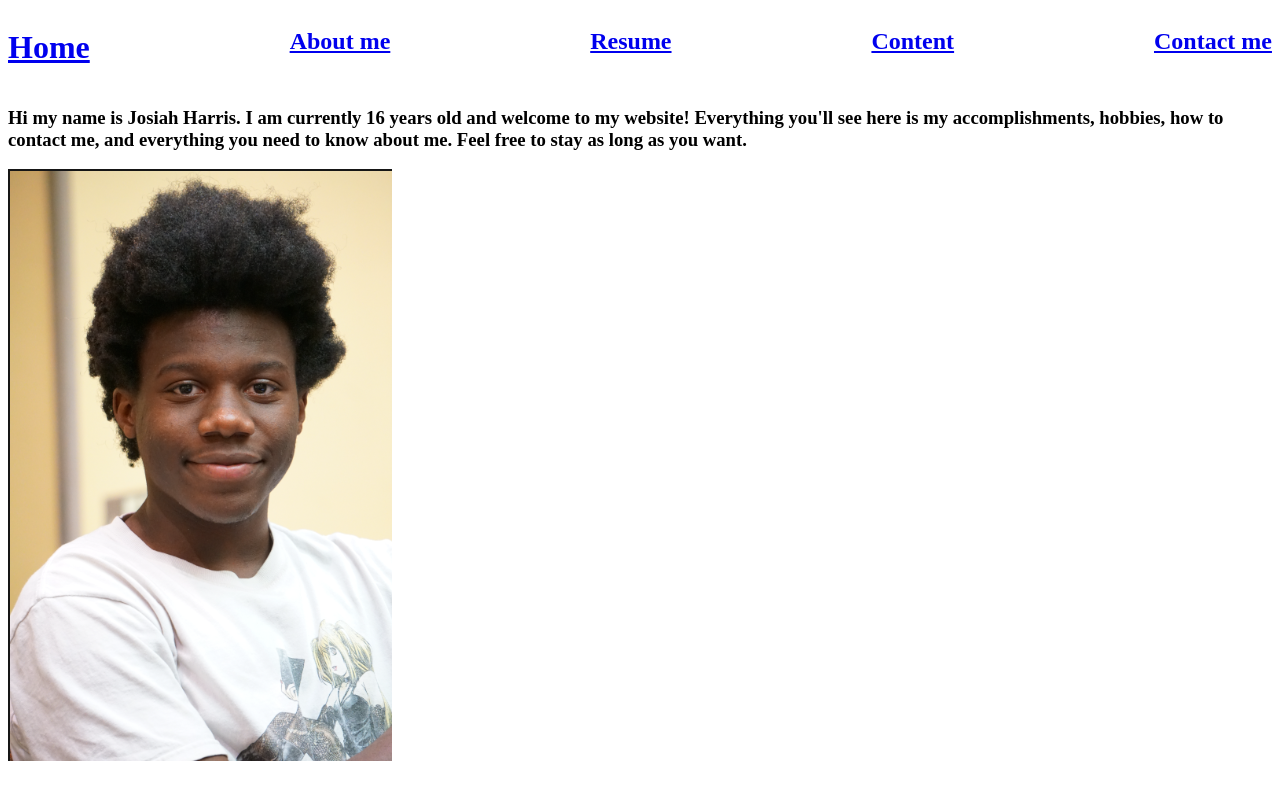
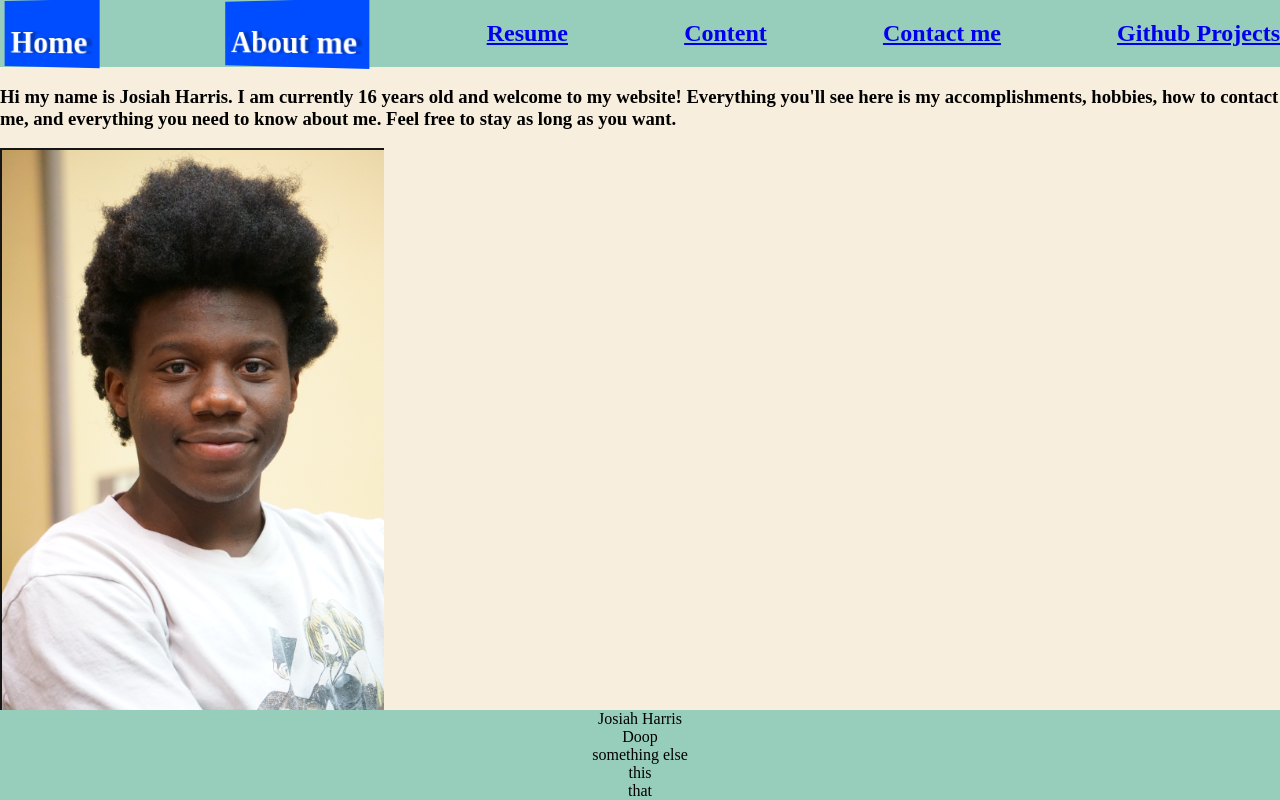
Before and after one commit to saltywoodchucksk8r/Josiahs-place-or-something, a plain HTML site: page index.html in a window 1280 px wide. Drawn offline with Linux system fonts and the light colour scheme.

Commit message:
GOT IT (thank you mr fast)

```diff
--- a/index.html
+++ b/index.html
@@ -8,19 +8,36 @@
     <link rel="stylesheet" href="style.css">
 </head>
 
-<body>
-    <header>
-        <a href="index.html"><h1>Home<br></h1></a>
-        <a href="abt-me.html"><h2>About me</h2></a>
-        <a href="resume.html"><h2>Resume</h2></a>
-        <a href="content.html"><h2>Content</h2></a>
-        <a href="contacts.html"><h2>Contact me</h2></a>
+<body class="home">
+
+    <header class="homet">
+
+        <a href="index.html" class="button-92">
+            <span>Home</span>
+        </a>
+        <a href="abt-me.html" class="button-92"> <span>About me</span></a>
+
+        <a href="resume.html">
+            <h2>Resume</h2>
+        </a>
+        <a href="content.html">
+            <h2>Content</h2>
+        </a>
+        <a href="contacts.html">
+            <h2>Contact me</h2>
+        </a>
+        <a href="github-projects.html">
+            <h2>Github Projects</h2>
+        </a>
+
     </header>
     <h3>Hi my name is Josiah Harris. I am currently 16 years old and welcome to my website! Everything you'll see
         here is my accomplishments, hobbies, how to contact me, and everything you need to know about me. Feel free
         to stay as long as you want.</h3>
-<img src="image of josiah 1.png" alt="Image of josiah">
+    <img src="image of josiah 1.png" alt="Image of josiah">
 
+    <footer>Josiah Harris <br> Doop <br> something else <br> this <br> that
+    </footer>
 </body>
 
 </html>
--- a/style.css
+++ b/style.css
@@ -1,5 +1,5 @@
 body{
-background-color:
+    margin: 0;
 }
 
 header{
@@ -7,6 +7,74 @@ display: flex;
 justify-content: space-between;
 }
 
-/* h3{
+.home{
+    background-color: #F7EEDD;
+}
+.homet{
+    background-color: #97CDBB;
+}
 
-} */
+footer {
+    position: fixed;
+    bottom: 0;
+    width: 100%;
+    background-color: #97CDBB;
+    color: rgb(0, 0, 0);
+    text-align: center;
+ }
+
+.abtt {
+    background-color: #9FDEDD;
+}
+.resumet{
+
+}
+
+
+
+
+
+
+.button-92 {
+  --c: #fff;
+
+  background: linear-gradient(90deg, #0000 33%, #fff5, #0000 67%) var(--_p,100%)/300% no-repeat,
+    #004dff;
+
+  color: #0000;
+  border: none;
+  transform: perspective(500px) rotateY(calc(20deg*var(--_i,-1)));
+  text-shadow: calc(var(--_i,-1)* 0.08em) -.01em 0   var(--c),
+    calc(var(--_i,-1)*-0.08em)  .01em 2px #0004;
+  outline-offset: .1em;
+  transition: 0.3s;
+}
+
+.button-92 > span {
+    position: relative;
+    top:35%;
+    height: 1em;
+}
+
+.button-92:hover,
+.button-92:focus-visible {
+  --_p: 0%;
+  --_i: 1;
+}
+
+.button-92:active {
+  text-shadow: none;
+  color: var(--c);
+  box-shadow: inset 0 0 9e9q #0005;
+  transition: 0s;
+}
+
+.button-92 {
+  font-weight: bold;
+  font-size: 2rem;
+  margin: 0;
+  cursor: pointer;
+  padding: .1em .3em;
+  text-decoration: none;
+
+}
```
Also changed, not shown: abt-me.html (+1 -1 lines), github-projects.html (+18 -6 lines), more-abt-me.html (+26 -10 lines), resume.html (+1 -1 lines).
